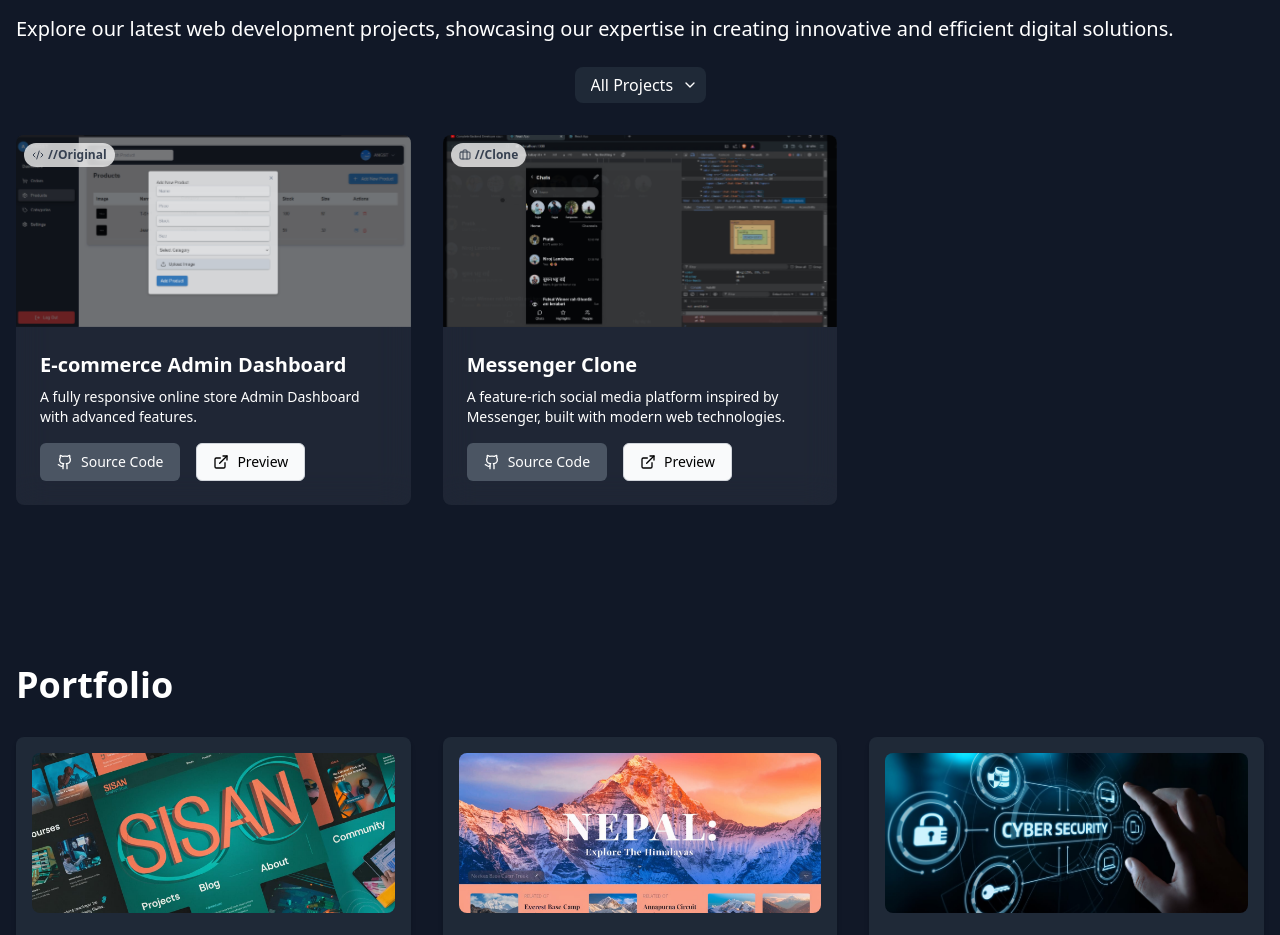
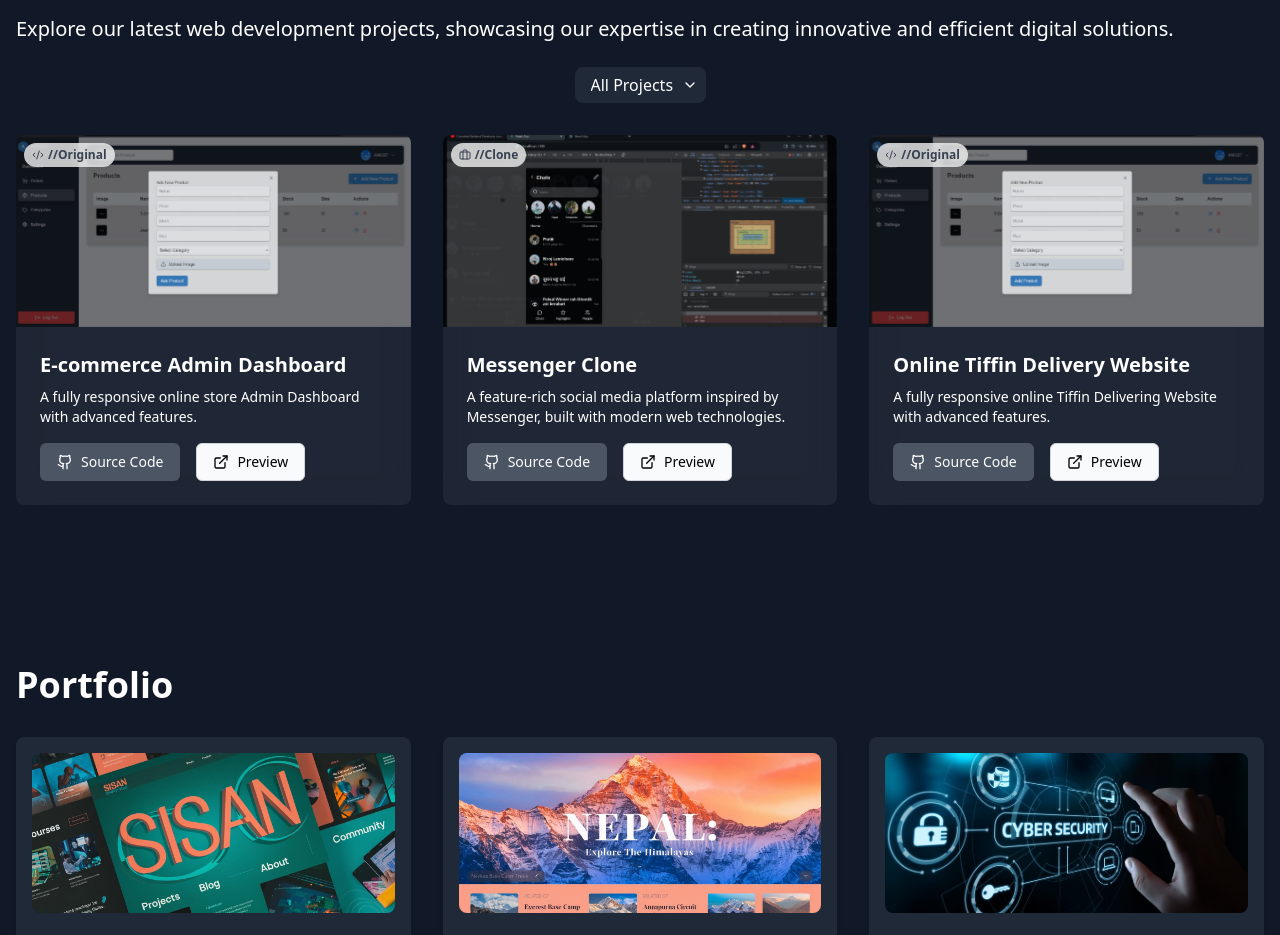
Before and after one commit to Seesonn/sisanwebsite, a React (Create React App) app: page / in a window 1280 px wide. Shown: the part 2200-3135 px from the top of the page. Built offline with nearby package versions, Linux system fonts and the light colour scheme.

Commit message:
Update port.js

```diff
--- a/src/port.js
+++ b/src/port.js
@@ -51,6 +51,15 @@ const projects = [
     images: [ms, msm],
     githubUrl: "https://github.com/username/messenger-clone",
     linkedinUrl: "https://linkedin.com/post/messenger-clone"
+  },
+  {
+  id: 3,
+    title: "Online Tiffin Delivery Website",
+    description: "A fully responsive online Tiffin Delivering Website with advanced features.",
+    type: "Original",
+    images: [ea1, ea2, ea3, ea4, ea5],
+    githubUrl: "https://github.com/username/ecommerce-platform",
+    linkedinUrl: "https:// tiffindelivery.vercel.app"
   }
 
 ]
```
